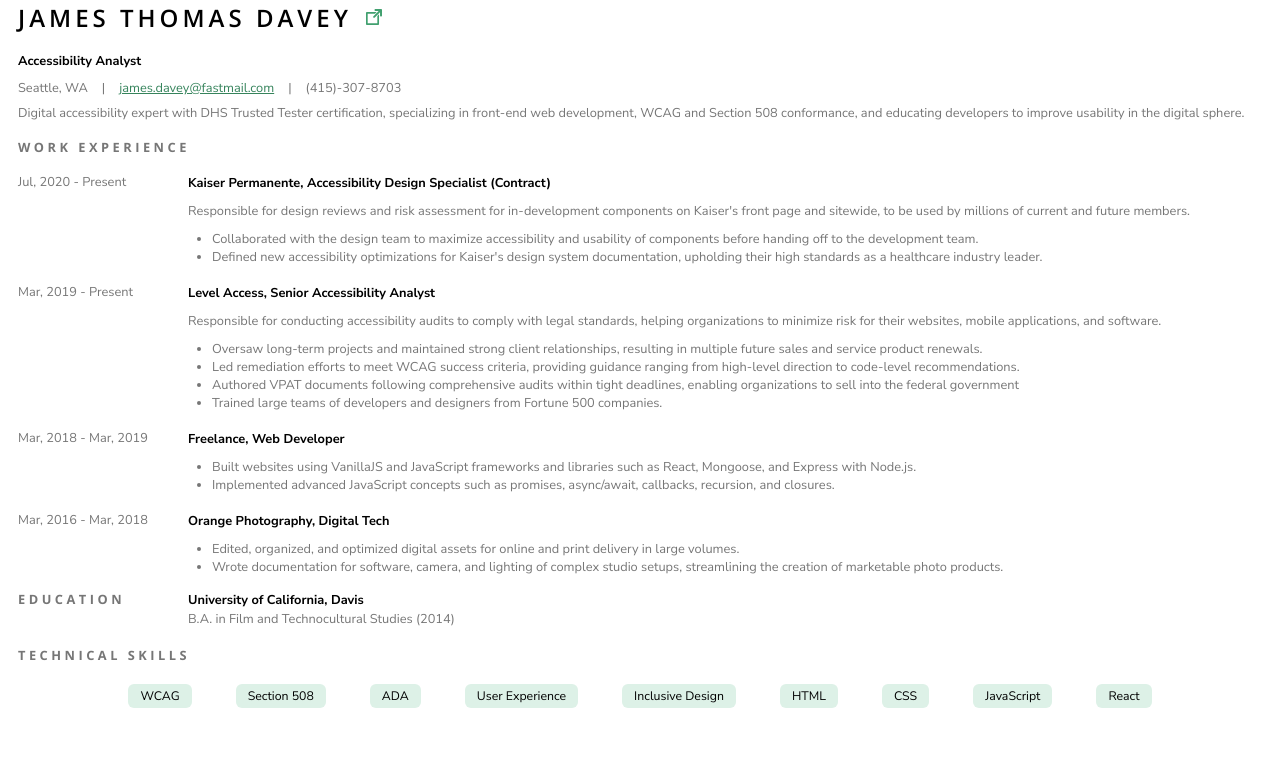
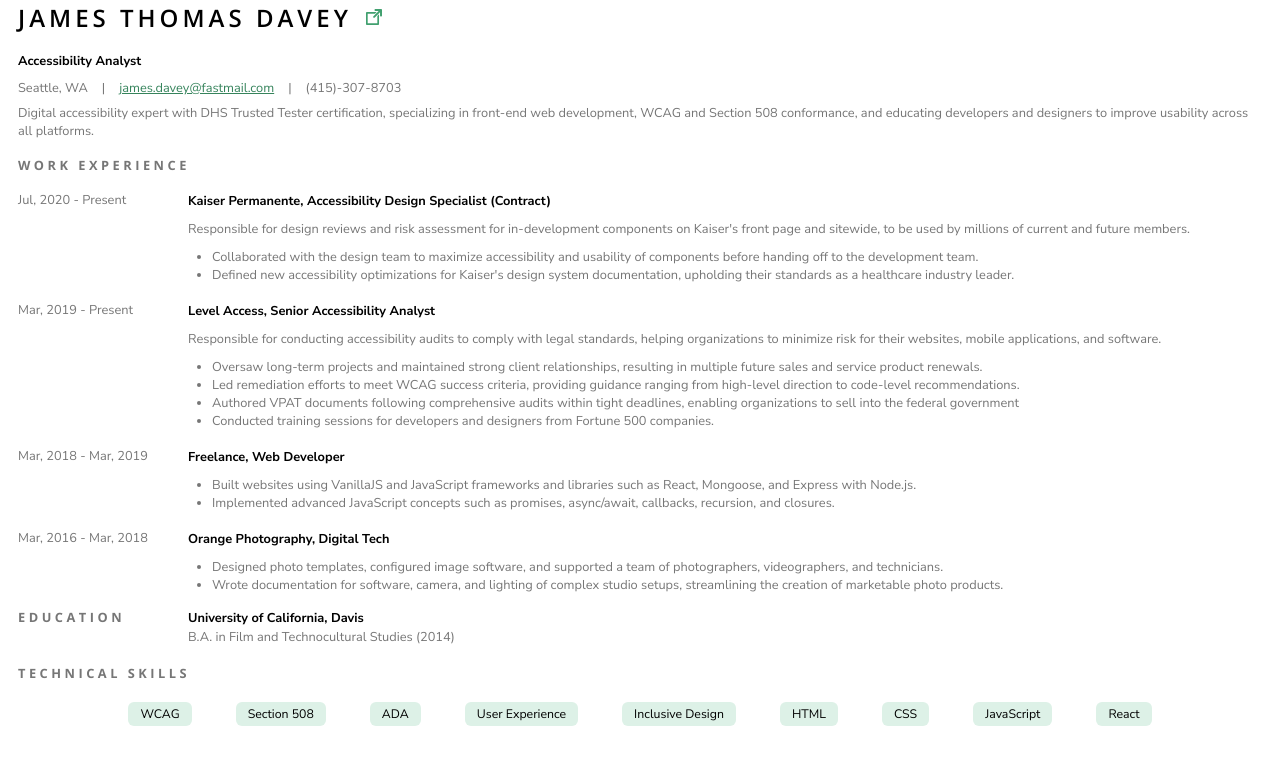
Before and after one commit to jamesthomasdavey/photography, a React (Create React App) app: page /resume-print in a window 1280 px wide. Shown: the top 764 px of the page. Built offline with nearby package versions, Linux system fonts and the light colour scheme.

Commit message:
change phrasing in resume for better spacing

```diff
--- a/src/components/pages/Resume/Resume.js
+++ b/src/components/pages/Resume/Resume.js
@@ -30,7 +30,7 @@
           <ul className={classes.subtitleList}>
             <li>{resumeData.location}</li>
             <li>
-              <a href='mailto:james.davey@fastmail.com'>{resumeData.email}</a>
+              <a href={`mailto:${resumeData.email}`}>{resumeData.email}</a>
             </li>
             <li>{resumeData.phoneNumber}</li>
           </ul>
--- a/src/components/pages/ResumePrint/ResumePrint.js
+++ b/src/components/pages/ResumePrint/ResumePrint.js
@@ -25,7 +25,7 @@
         <ul className={classes.subtitleList}>
           <li>{resumeData.location}</li>
           <li>
-            <a href='mailto:james.davey@fastmail.com'>{resumeData.email}</a>
+            <a href={`mailto:${resumeData.email}`}>{resumeData.email}</a>
           </li>
           <li>{resumeData.phoneNumber}</li>
         </ul>
--- a/src/data/resumeData.js
+++ b/src/data/resumeData.js
@@ -5,7 +5,7 @@
   email: 'james.davey@fastmail.com',
   phoneNumber: '(415)-307-8703',
   summary:
-    'Digital accessibility expert with DHS Trusted Tester certification, specializing in front-end web development, WCAG and Section 508 conformance, and educating developers to improve usability in the digital sphere.',
+    'Digital accessibility expert with DHS Trusted Tester certification, specializing in front-end web development, WCAG and Section 508 conformance, and educating developers and designers to improve usability across all platforms.',
   workExperiences: [
     {
       dates: 'Jul, 2020 - Present',
@@ -15,7 +15,7 @@
         "Responsible for design reviews and risk assessment for in-development components on Kaiser's front page and sitewide, to be used by millions of current and future members.",
       responsibilities: [
         'Collaborated with the design team to maximize accessibility and usability of components before handing off to the development team.',
-        "Defined new accessibility optimizations for Kaiser's design system documentation, upholding their high standards as a healthcare industry leader.",
+        "Defined new accessibility optimizations for Kaiser's design system documentation, upholding their standards as a healthcare industry leader.",
       ],
     },
     {
@@ -29,7 +29,7 @@
         'Oversaw long-term projects and maintained strong client relationships, resulting in multiple future sales and service product renewals.',
         'Led remediation efforts to meet WCAG success criteria, providing guidance ranging from high-level direction to code-level recommendations.',
         'Authored VPAT documents following comprehensive audits within tight deadlines, enabling organizations to sell into the federal government',
-        'Trained large teams of developers and designers from Fortune 500 companies.', // of varying industries?
+        'Conducted training sessions for developers and designers from Fortune 500 companies.', // of varying industries?
       ],
     },
     {
@@ -50,7 +50,8 @@
       // summary:
       //   'Responsible for designing photo templates, configuring image software, and supporting a team of photographers, videographers, and technicians.',
       responsibilities: [
-        'Edited, organized, and optimized digital assets for online and print delivery in large volumes.',
+        // 'Edited, organized, and optimized digital assets for online and print delivery in large volumes.',
+        'Designed photo templates, configured image software, and supported a team of photographers, videographers, and technicians.',
         'Wrote documentation for software, camera, and lighting of complex studio setups, streamlining the creation of marketable photo products.',
       ],
     },
```
Also changed, not shown: 1 other file (tests, documents, lock files or other folders).
